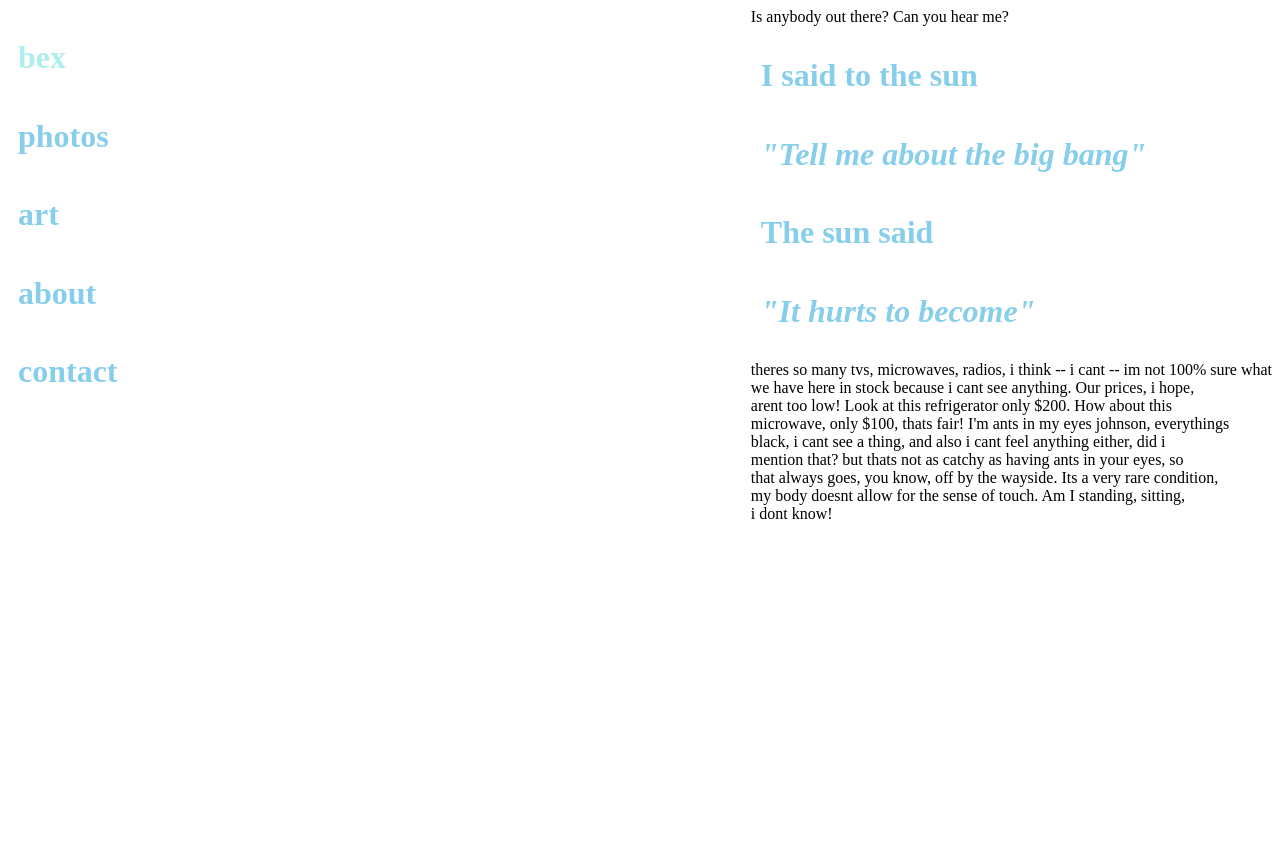
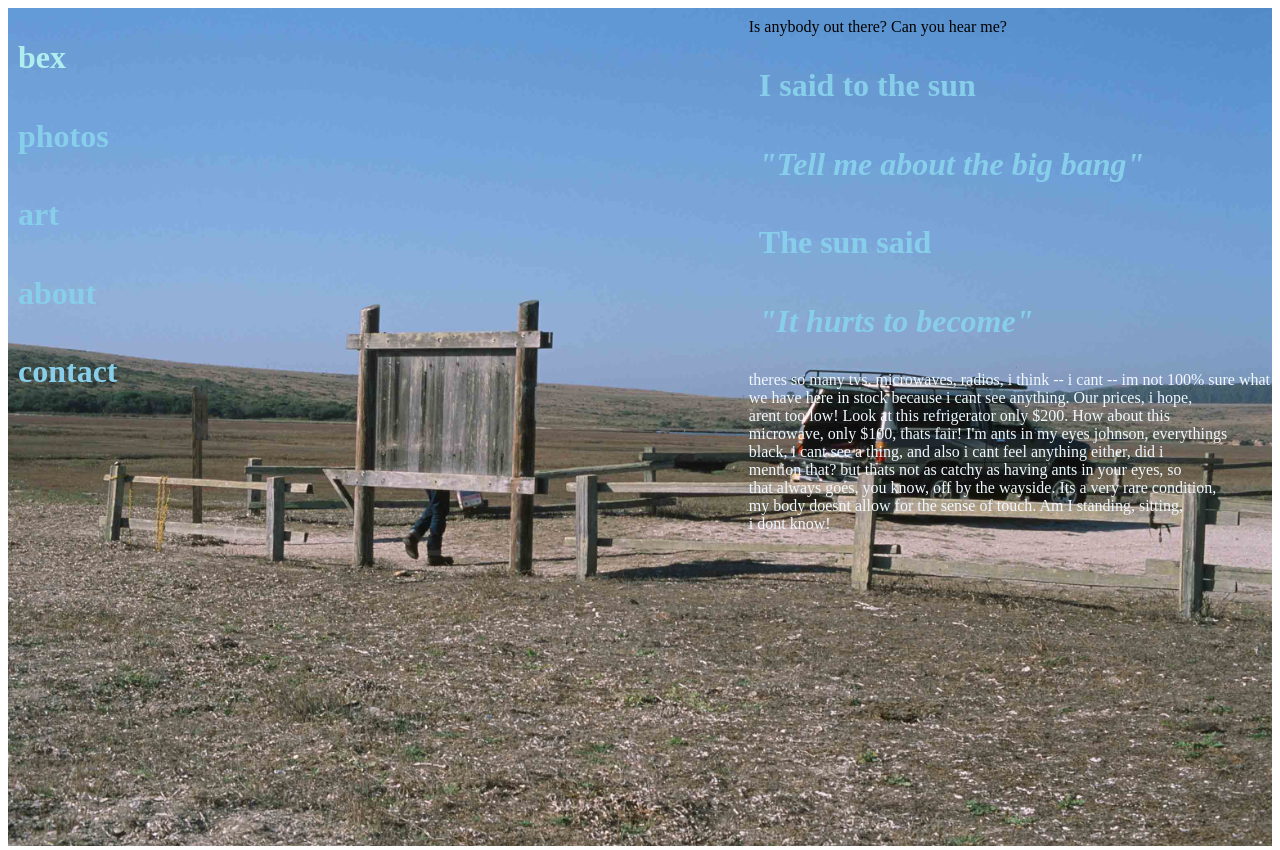
Before and after one commit to corcillo/corcillo.github.io, a plain HTML site: page index.html at #!/about in a window 1280 px wide. Before the commit the page ends 800 px from the top, so only its background shows below. Drawn offline with nearby package versions, Linux system fonts and the light colour scheme; some packages are replaced by stand-ins of ours.

Commit message:
got text to lay over images :)

```diff
--- a/assets/partials/about.html
+++ b/assets/partials/about.html
@@ -1,10 +1,13 @@
-<div>
+<div style="float: right;">
+    <img ng-src="{{'/assets/images/0/82.jpg'}}" style="max-width: 100%;">
+</div>
+<div style="position: absolute; right: 0px; padding: 10px">
     <body>Is anybody out there? Can you hear me?</body>
     <h1>I said to the sun</h1>
     <h1><i>"Tell me about the big bang"</i></h1>
     <h1>The sun said</h1>
     <h1><i>"It hurts to become"</i></h1>
-<text>
+    <text style="color: aliceblue">
         theres so many tvs, microwaves, radios, i think -- i cant -- im not 100% sure what
         <br> we have here in stock because i cant see anything. Our prices, i hope,
         <br>arent too low! Look at this refrigerator only $200.  How about this
--- a/index.html
+++ b/index.html
@@ -10,9 +10,11 @@
   <link rel="shortcut icon" type="image/jpg" href="/assets/images/favicon.jpg"/>
 </head>
   <body>
-  <div id="sideBarContainer" class="container" ng-app="myApp" ng-controller="myCtrl">
-    <div style="float: left; width: 15%; position: fixed;" ng-include="'/assets/partials/sidebar.html'" ng-show="showSideBar"></div>
-    <div ng-view style="float: right;"></div>
+  <div>
+      <div id="sideBarContainer" class="container" ng-app="myApp" ng-controller="myCtrl">
+        <div style="float: left; width: 15%; position: fixed;" ng-include="'/assets/partials/sidebar.html'" ng-show="showSideBar"></div>
+        <div ng-view></div>
+      </div>
   </div>
   <script src="assets/js/myApp.js"></script>
   <script src="assets/js/myCtrl.js"></script>
```
Also changed, not shown: assets/partials/art.html (+6 -1 lines), assets/partials/contact.html (+5 -3 lines), assets/partials/home.html (+1 -1 lines), 2 other files. Lines whose indentation alone changed are shown as unchanged.
